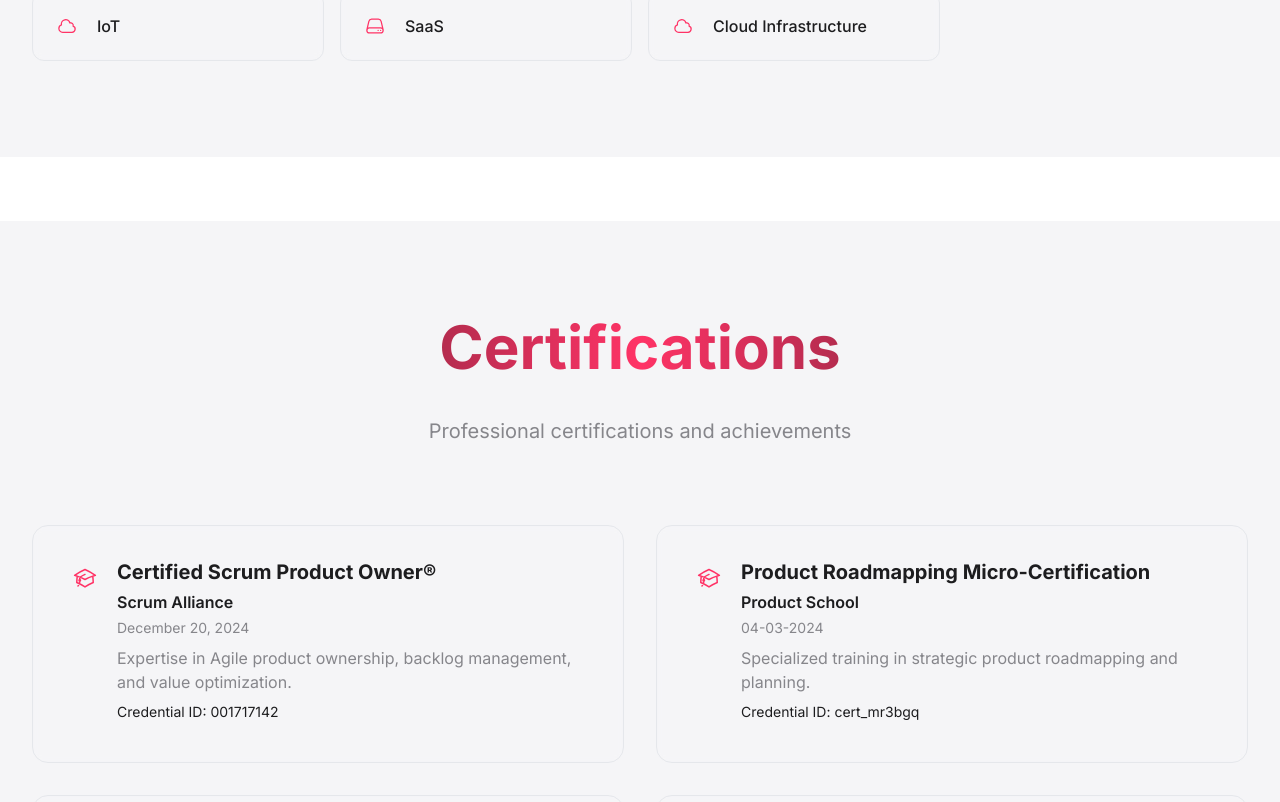
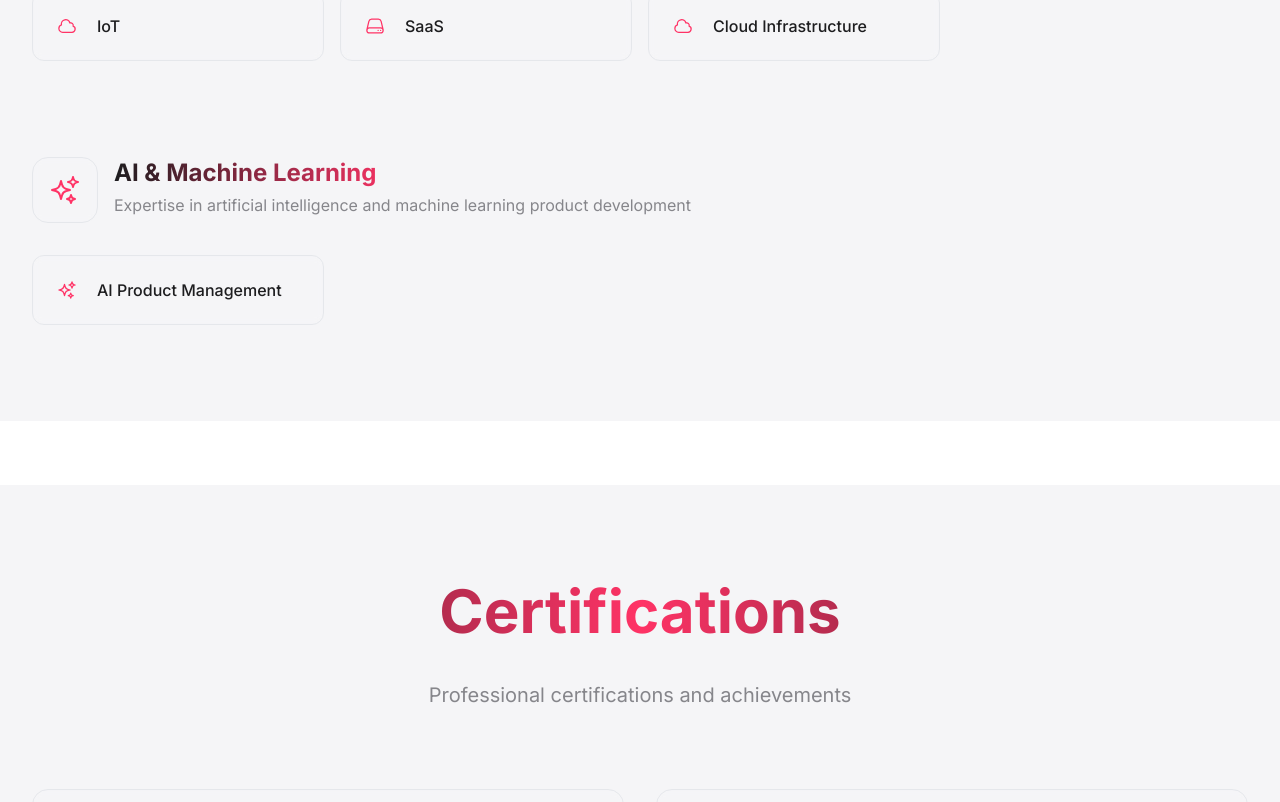
Before and after one commit to sagar1310/portfolio-website, a Next.js app: page / in a window 1280 px wide. Shown: the part 6071-6873 px from the top of the page. Built offline with nearby package versions, Linux system fonts and the light colour scheme.

Commit message:
Add AI Product Management skill to Skills section

```diff
--- a/app/components/Skills.tsx
+++ b/app/components/Skills.tsx
@@ -74,6 +74,14 @@ const skills: SkillCategory[] = [
       { name: 'IoT', icon: CloudIcon },
       { name: 'SaaS', icon: ServerIcon },
       { name: 'Cloud Infrastructure', icon: CloudIcon }
+    ]
+  },
+  {
+    category: 'AI & Machine Learning',
+    description: 'Expertise in artificial intelligence and machine learning product development',
+    icon: SparklesIcon,
+    items: [
+      { name: 'AI Product Management', icon: SparklesIcon }
     ]
   }
 ]
```
